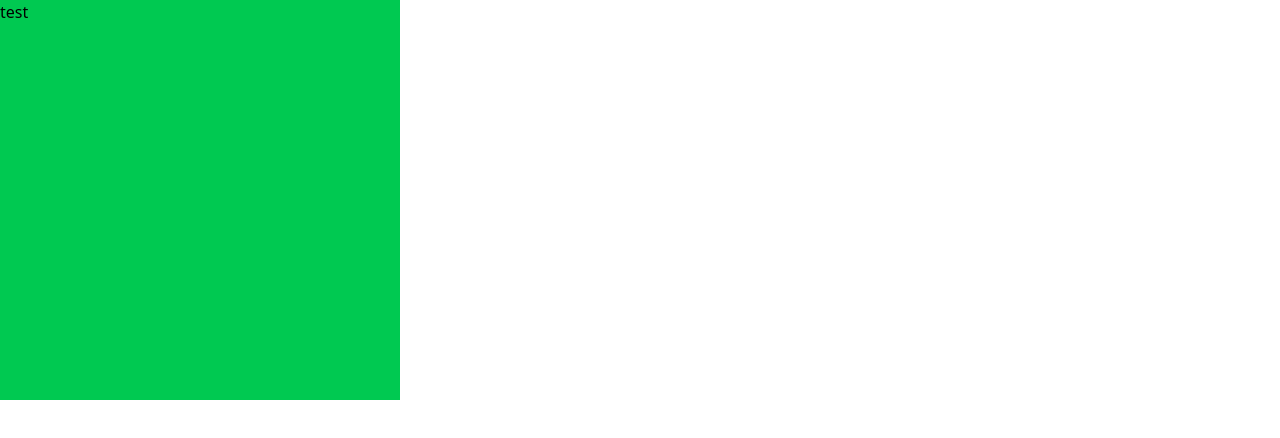
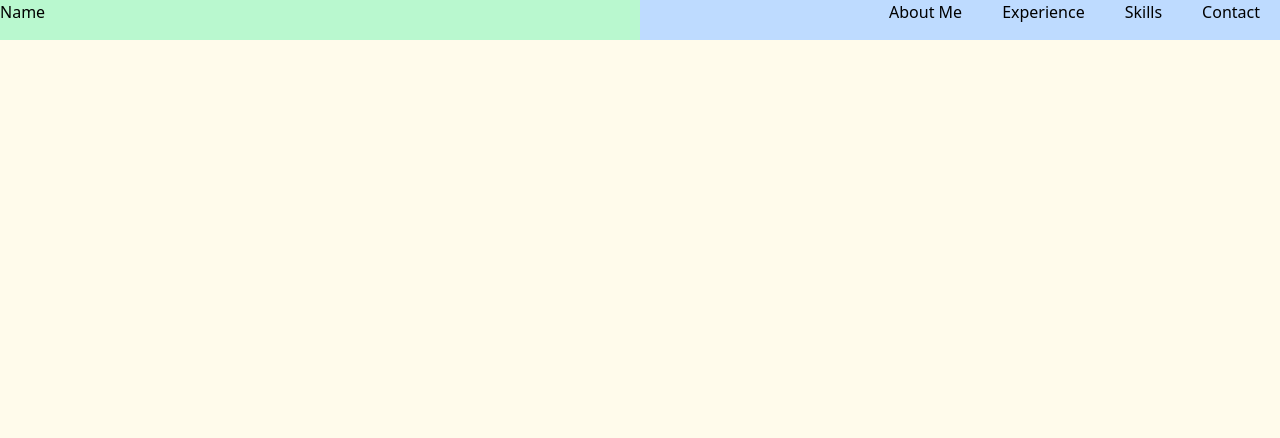
Before and after one commit to aidanbh16/Personal-Website, a website: page public/index.html in a window 1280 px wide. Drawn offline with Linux system fonts and the light colour scheme.

Commit message:
Late commit, finished setting up tailwind environment

```diff
--- a/public/index.html
+++ b/public/index.html
@@ -6,9 +6,17 @@
     <title>Document</title>
     <link rel="stylesheet" href="css/output.css">
 </head>
-<body>
-    <header class="w-100 h-100 test-bg">
-        <div>test</div>
+<body class="w-100vh h-100vh bg-amber-50">
+    <header class="w-100vw h-10 bg-gray-300 flex">
+        <div class="w-1/2 h-10 bg-green-200">
+            Name
+        </div>
+        <nav class="w-1/2 h-10 bg-blue-200 inline-flex justify-end">
+            <div class="pl-5 pr-5">About Me</div>
+            <div class="pl-5 pr-5">Experience</div>
+            <div class="pl-5 pr-5">Skills</div>
+            <div class="pl-5 pr-5">Contact</div>
+        </nav>
     </header>
 </body>
 </html>
--- a/src/app.ts
+++ b/src/app.ts
@@ -1,7 +1,9 @@
 import express from "express";
+import path from "path";
 const PORT = process.env.PORT || 3000;
+const app = express();
 
-const app = express();
+app.use(express.static(path.join(__dirname, "../public")));
 
 import homeRoute from "./routes/homeRoute";
 
--- a/src/styles/input.css
+++ b/src/styles/input.css
@@ -1,5 +1 @@
 @import "tailwindcss";
-
-.test-bg {
-    @apply bg-green-500;
-}
```
Also changed, not shown: dist/app.js, public/css/output.css.
